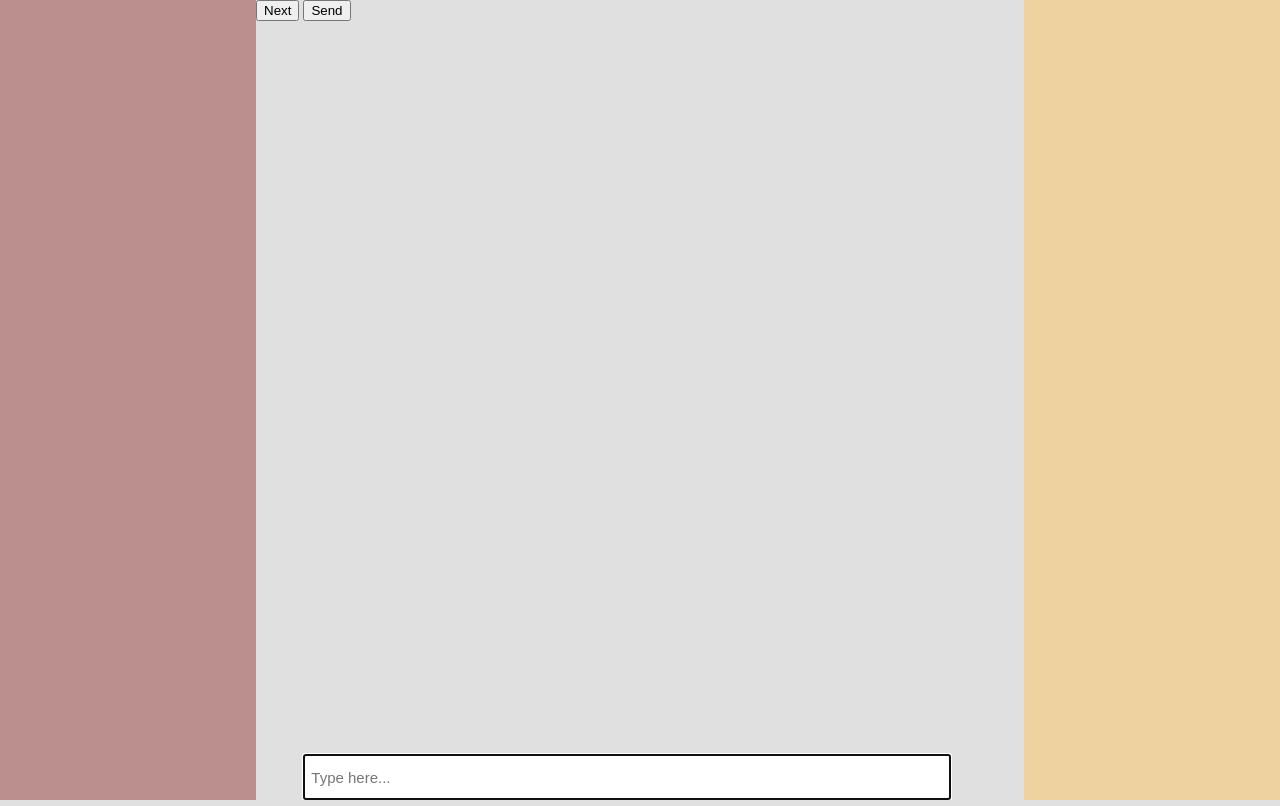
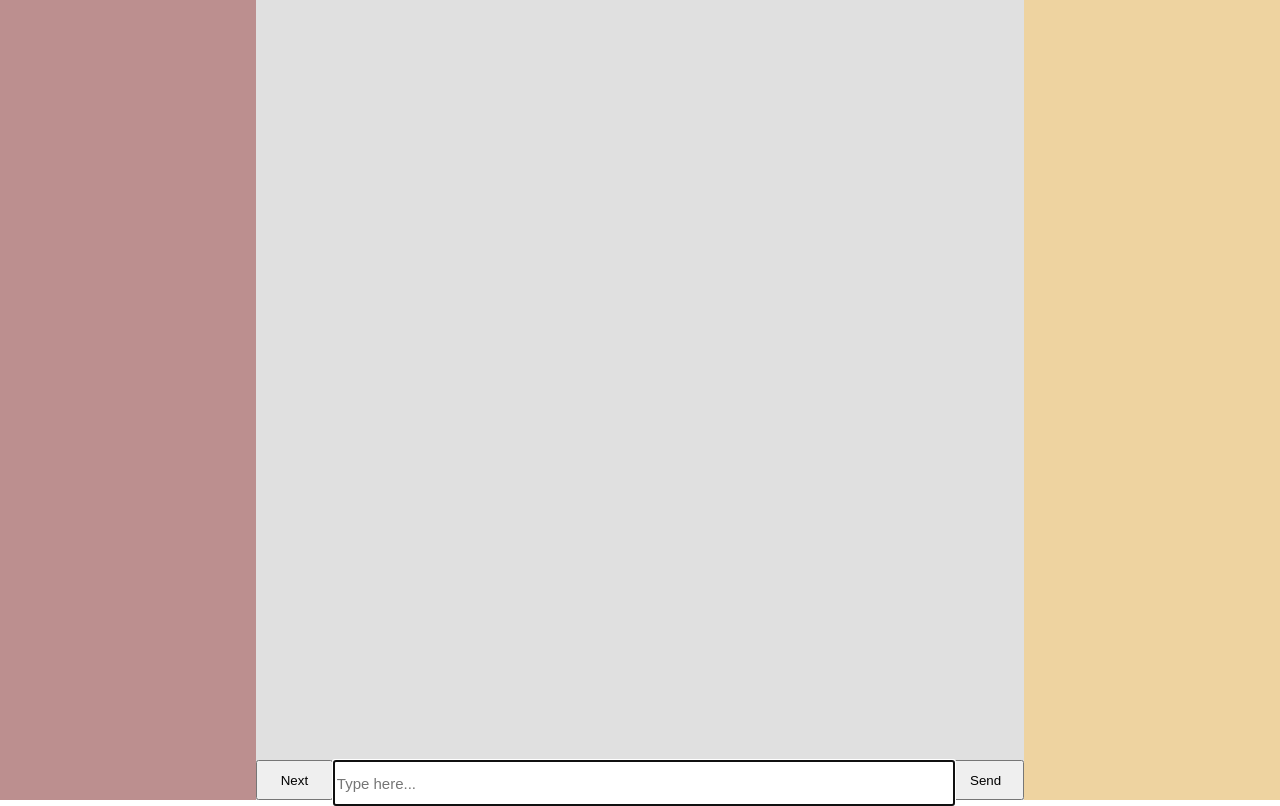
Before and after one commit to reesecake/social-ketchup, a Flask app: page /chat in a window 1280 px wide. Run offline with Flask 2, Linux system fonts and the light colour scheme; some libraries are stand-ins or nearby versions.

Commit message:
chat area design

```diff
--- a/static/css/chat.css
+++ b/static/css/chat.css
@@ -44,12 +44,68 @@ body, html {
     background-color: #f3ec89;
   }
 
-  .inputbox
+
+  .chat-area{
+      width: 100%;
+      height:100%;
+  }
+  span
     {
     position:absolute;
     bottom:0;
     float:left;
-    width: 50%;
-    height: 40px;
+    width: 60%;
+    height: 5%;
     font-size: 15px;
+    padding: 0 0 0 0;
     }
+
+
+#chat-log{
+    height: 95%;
+    width: fit-content;
+    padding: 1rem;
+    overflow: auto
+}
+
+#sendBtn{
+    float: right;
+    width: 10%;
+    margin: 0;
+    height: 100%;
+    /* font-size: 1.1rem; */
+}
+
+
+#nextBtn{
+    float: left;
+    width: 10%;
+    margin: 0;
+    height: 100%;
+    /* font-size: 1.1rem; */
+}
+
+#input-span{
+    width:80%;
+    height: 100%;
+}
+
+input{
+    width:100%;
+    height: 100%;
+    font-size: 15px;
+}
+
+
+ul{
+    list-style-type: none;
+}
+
+li {
+
+    list-style-type: none;
+    padding-left: 2em;
+    text-indent: -2em;
+    margin: 1rem;
+    font-size: 1.2rem;
+}
--- a/templates/social.html
+++ b/templates/social.html
@@ -17,13 +17,14 @@
 
 
   <div class = "container">
+
     <div class = "leftpane"></div>
         <div class="middlepane">
           <div id="chat-log"></div>
           <form action="" id="message-form">
             <span>
             <button id="nextBtn" type="button" style="cursor: pointer;">Next</button>
-            <input class = 'inputbox'id="message" autocomplete="off" type="text" placeholder=" Type here..."/>
+            <span id='input-span'><input class = 'inputbox' id="message" autocomplete="off" type="text" placeholder="Type here..." required/></span>
             <button id="sendBtn" type="submit" style="cursor: pointer;">Send</button>
             </span>
           </form>
@@ -35,13 +36,7 @@
 
 <script type="text/javascript">
 
-// window.addEventListener('beforeunload', (event) => {
-//     //if (!hideWarning) {
-//         event.preventDefault();
-//         event.returnValue = '';
-//     //}
-
-// });
+//Bugs -- Empty message -- No scroll -- No autoscroll
 
 $(function() {
     $(window).bind('beforeunload', function() {
@@ -74,7 +69,7 @@ $(function() {
 
   function addMessage(self, message){
     if (self =='you') $('#chat-log').append($('<li>').text( you + $('#message').val()));
-    if (self == 'stranger') $('#chat-log').append($('<li>').text( stranger + message));
+    if (self == 'stranger') $('#chat-log').append($('<li>').text( stranger+ message));
     if (self == 'server') $('#chat-log').append($('<li>').text( message));
   }
 
@@ -92,8 +87,8 @@ $(function() {
   /* Send button click event */
   send.addEventListener('click',(e)=>{
     e.preventDefault()
+    message = document.getElementById('message').value
     send.setAttribute('disabled','disabled')
-    message = document.getElementById('message').value
     addMessage('you', message)
     const payload = {'room':curr_room, 'message':message}
     console.log(payload)
```
